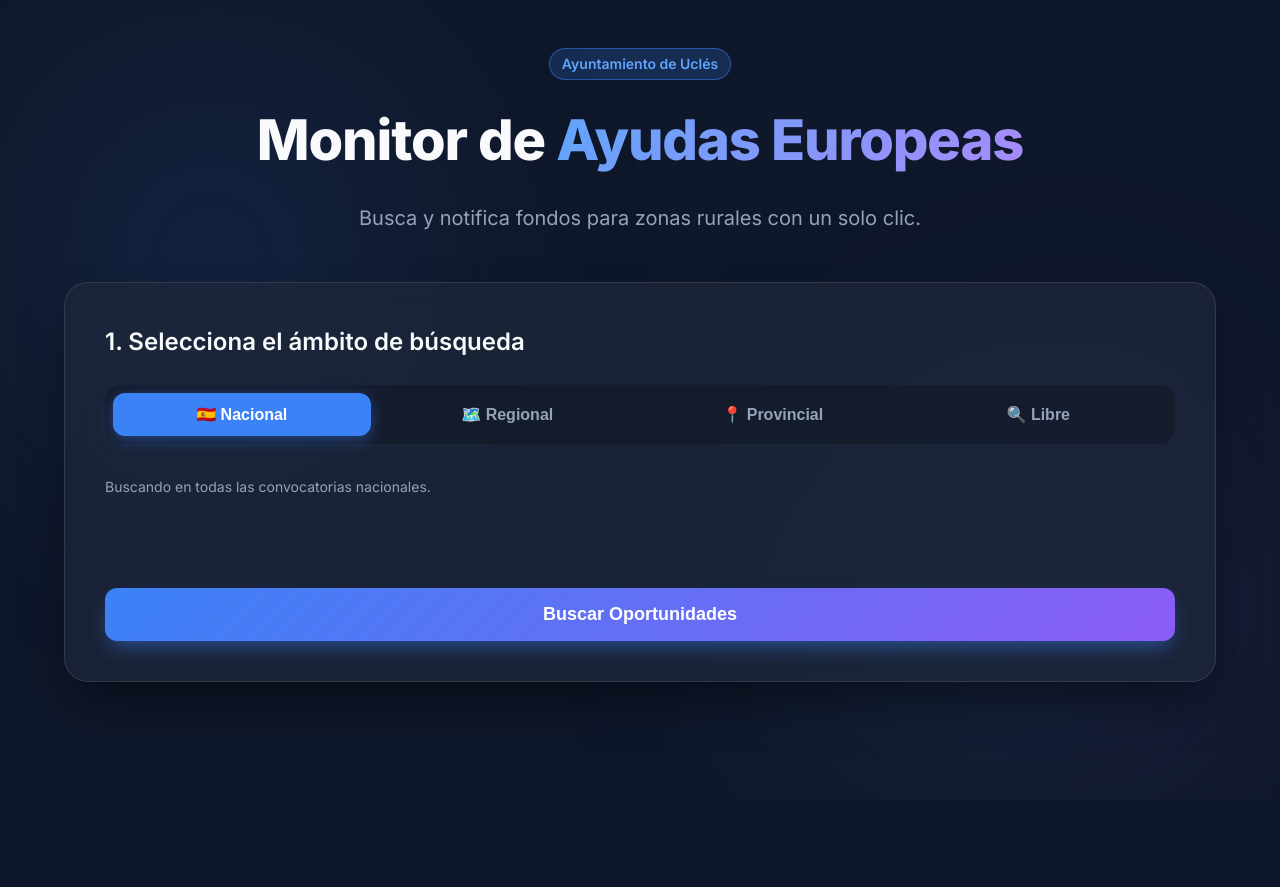
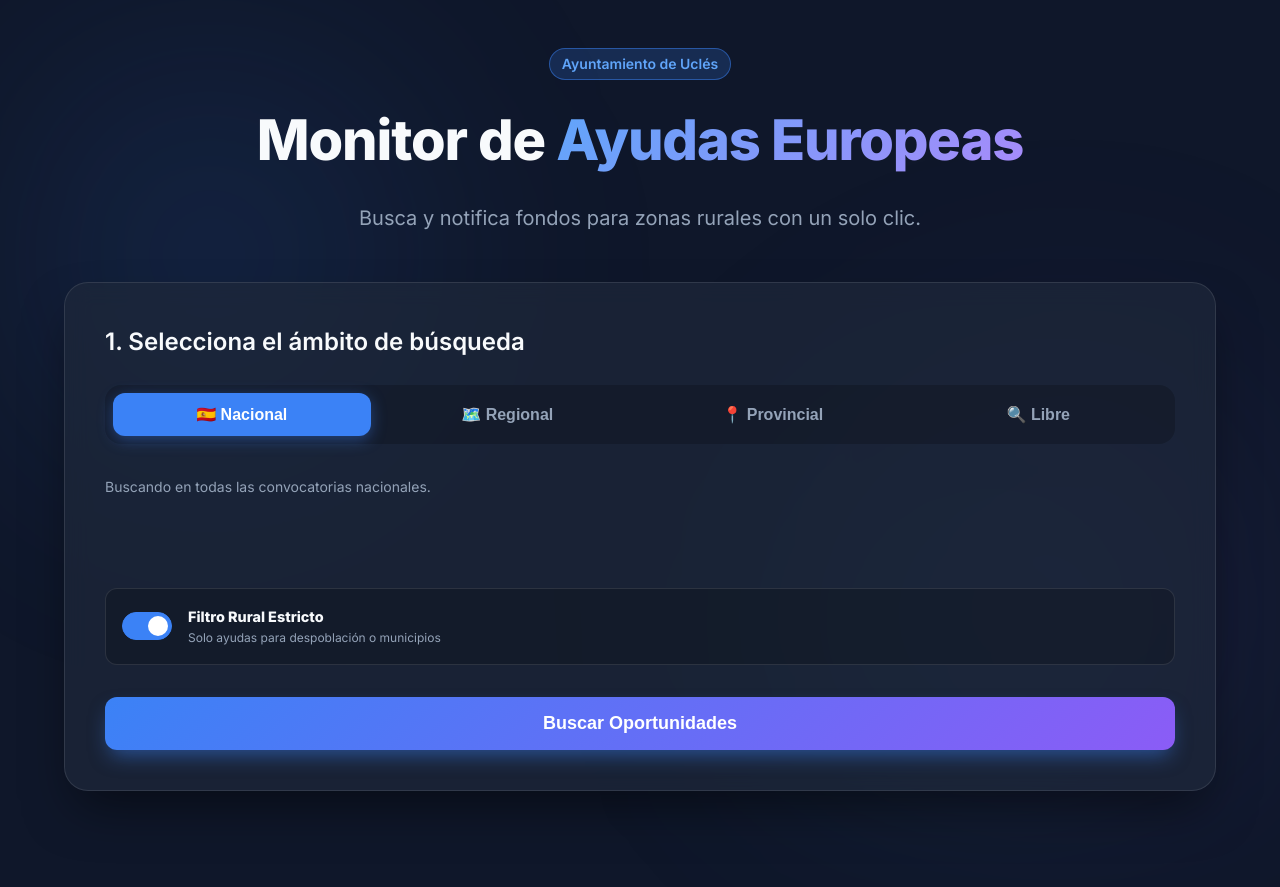
Before and after one commit to v0l0v/aytoRuralMonitor, a Flask app: page / in a window 1280 px wide. Before the commit the page ends 699 px from the top, so only its background shows below. Run offline with Flask 3, Linux system fonts and the light colour scheme.

Commit message:
todas o solo rural

```diff
--- a/app.py
+++ b/app.py
@@ -25,6 +25,7 @@ def search_calls():
     data = request.json
     scope = data.get('scope', 'national')
     term = data.get('term', 'España')
+    strict_filter = data.get('strict_filter', True)
 
     if scope == 'national':
         search_term = "España"
@@ -37,8 +38,8 @@ def search_calls():
         # Buscar resultados
         results = monitor.search_opportunities(search_term)
 
-        # Procesar y filtrar (only_new=False para mostrar todo lo activo)
-        processed_calls = monitor.process_search_results(results, only_new=False)
+        # Procesar y filtrar
+        processed_calls = monitor.process_search_results(results, only_new=False, strict_rural_filter=strict_filter)
 
         return jsonify({"success": True, "calls": processed_calls})
     except Exception as e:
--- a/eu_api_monitor.py
+++ b/eu_api_monitor.py
@@ -229,7 +229,7 @@ class EUAPIMonitor:
             logger.error("❌ Respuesta API no es JSON válido")
             return []
 
-    def process_search_results(self, results: List[dict], only_new: bool = True) -> List[dict]:
+    def process_search_results(self, results: List[dict], only_new: bool = True, strict_rural_filter: bool = True) -> List[dict]:
         """
         Procesa resultados de búsqueda y filtra por relevancia
         """
@@ -243,8 +243,8 @@ class EUAPIMonitor:
                 logger.debug(f"⊘ Convocatoria ya procesada: {call.get('title', '')}")
                 continue
 
-            # Verificar relevancia
-            if not self._is_relevant_to_municipality(call):
+            # Verificar relevancia si el filtro estricto está activado
+            if strict_rural_filter and not self._is_relevant_to_municipality(call):
                 logger.debug(f"⊘ No relevante: {call.get('title', '')}")
                 continue
 
--- a/static/script.js
+++ b/static/script.js
@@ -129,10 +129,16 @@ document.addEventListener('DOMContentLoaded', () => {
         resultsSection.classList.add('hidden');
         cardsContainer.innerHTML = '';
 
+        const strictFilter = document.getElementById('strict-filter-toggle').checked;
+
         fetch('/api/search', {
             method: 'POST',
             headers: { 'Content-Type': 'application/json' },
-            body: JSON.stringify({ scope: currentScope, term: term })
+            body: JSON.stringify({
+                scope: currentScope,
+                term: term,
+                strict_filter: strictFilter
+            })
         })
         .then(res => res.json())
         .then(data => {
--- a/static/style.css
+++ b/static/style.css
@@ -424,3 +424,76 @@ select:focus, input:focus {
     from { opacity: 0; transform: translateY(100%); }
     to { opacity: 1; transform: translateY(0); }
 }
+
+/* Toggle Switch Styles */
+.toggle-container {
+    display: flex;
+    align-items: center;
+    gap: 1rem;
+    margin-bottom: 2rem;
+    padding: 1rem;
+    background: rgba(0, 0, 0, 0.2);
+    border-radius: 0.75rem;
+    border: 1px solid var(--glass-border);
+}
+
+.toggle-switch {
+    position: relative;
+    display: inline-block;
+    width: 50px;
+    height: 28px;
+    flex-shrink: 0;
+}
+
+.toggle-switch input {
+    opacity: 0;
+    width: 0;
+    height: 0;
+}
+
+.slider {
+    position: absolute;
+    cursor: pointer;
+    top: 0; left: 0; right: 0; bottom: 0;
+    background-color: rgba(255, 255, 255, 0.1);
+    transition: .4s;
+    border-radius: 34px;
+    border: 1px solid var(--glass-border);
+}
+
+.slider:before {
+    position: absolute;
+    content: "";
+    height: 20px;
+    width: 20px;
+    left: 3px;
+    bottom: 3px;
+    background-color: var(--text-muted);
+    transition: .4s;
+    border-radius: 50%;
+}
+
+input:checked + .slider {
+    background-color: var(--primary);
+    border-color: var(--primary);
+}
+
+input:checked + .slider:before {
+    transform: translateX(22px);
+    background-color: white;
+}
+
+.toggle-label {
+    display: flex;
+    flex-direction: column;
+}
+
+.toggle-label strong {
+    font-size: 0.9rem;
+    color: var(--text-main);
+}
+
+.toggle-label span {
+    font-size: 0.75rem;
+    color: var(--text-muted);
+}
--- a/templates/index.html
+++ b/templates/index.html
@@ -38,6 +38,17 @@
                     <!-- Los selectores se generarán aquí con JS -->
                 </div>
 
+                <div class="toggle-container">
+                    <label class="toggle-switch">
+                        <input type="checkbox" id="strict-filter-toggle" checked>
+                        <span class="slider"></span>
+                    </label>
+                    <div class="toggle-label">
+                        <strong>Filtro Rural Estricto</strong>
+                        <span>Solo ayudas para despoblación o municipios</span>
+                    </div>
+                </div>
+
                 <button id="search-btn" class="primary-btn">
                     <span class="btn-text">Buscar Oportunidades</span>
                     <span class="loader hidden"></span>
```
